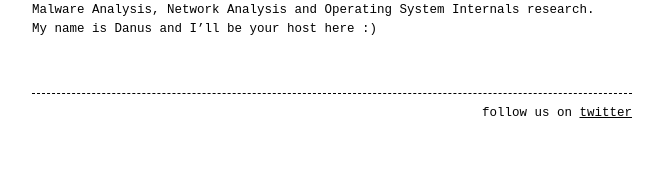
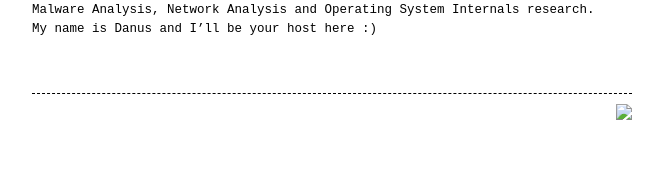
Before and after one commit to DanusMinimus/danusminimus.github.io, a Jekyll site: the page built from index.md, in a window 1280 px wide. Shown: the part 131-300 px from the top of the page, without its empty margins (308-971 px from the left). Built offline with Jekyll 4.4.1, drawn with Linux system fonts in a browser that asks for light colours.

Commit message:
Update _config.yml

```diff
--- a/_config.yml
+++ b/_config.yml
@@ -5,6 +5,6 @@ header_pages:
 style: dark # dark (default), light or hacker
 listen_for_clients_preferred_style: true # false (default) or true
 
-footer: 'follow us on <a href="https://twitter.com/xxx">twitter</a>'
+footer: '<a href="https://twitter.com/danusminimus"><img src="https://cdn.dribbble.com/users/36593/screenshots/679657/media/15df34ebd443e7760848f6175875d50b.png?compress=1&resize=400x300&vertical=top" style="width:42px;height:42px;"></a>'
 
 google_analytics: UA-NNNNNNNN-N
```
